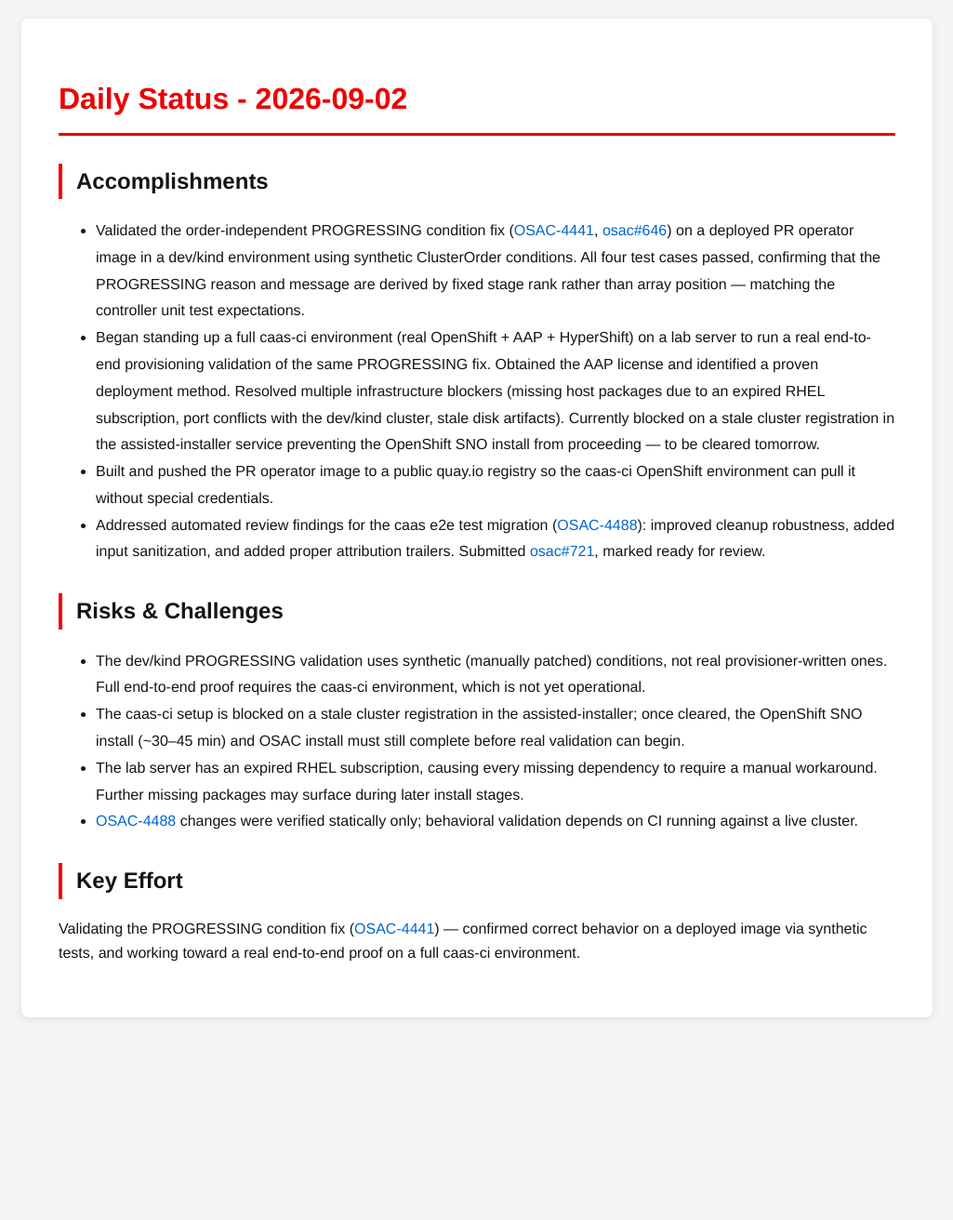
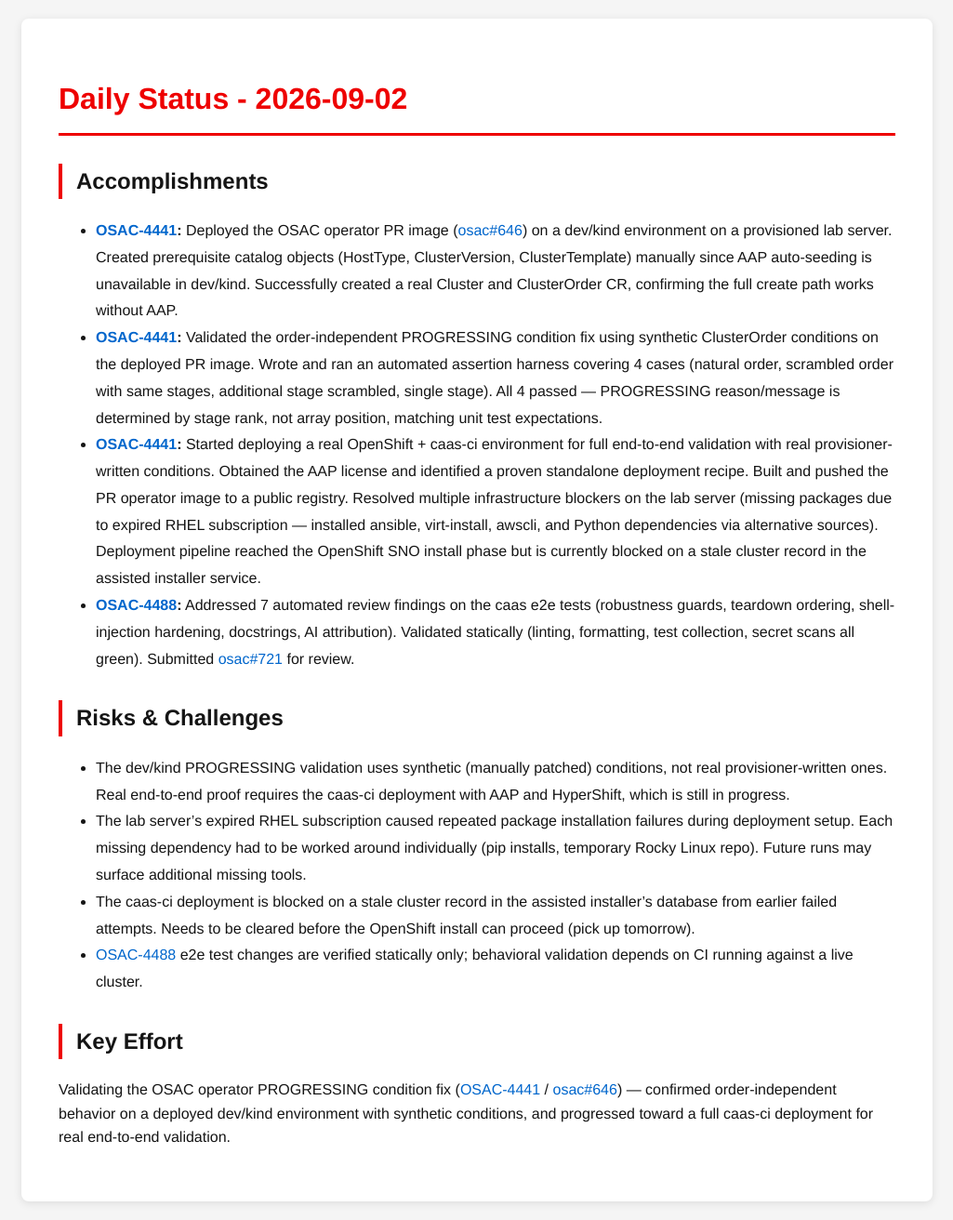
Before and after one commit to tzvatot/daily-status, a Jekyll site: the page built from 2026-09-02.md, in a window 1280 px wide. Shown: the whole page at 93% size, without its empty margins (127-1152 px from the left). Built offline with Jekyll 4.4.1, drawn with Linux system fonts in a browser that asks for light colours; before the commit the page ends 1114 px from its top, so only the background shows below that.

Commit message:
Daily status update - 2026-09-02

```diff
--- a/2026-09-02.md
+++ b/2026-09-02.md
@@ -7,16 +7,19 @@
 # Daily Status - 2026-09-02
 
 ## Accomplishments
-- Validated the order-independent PROGRESSING condition fix ([OSAC-4441](https://redhat.atlassian.net/browse/OSAC-4441), [osac#646](https://github.com/osac-project/osac/pull/646)) on a deployed PR operator image in a dev/kind environment using synthetic ClusterOrder conditions. All four test cases passed, confirming that the PROGRESSING reason and message are derived by fixed stage rank rather than array position — matching the controller unit test expectations.
-- Began standing up a full caas-ci environment (real OpenShift + AAP + HyperShift) on a lab server to run a real end-to-end provisioning validation of the same PROGRESSING fix. Obtained the AAP license and identified a proven deployment method. Resolved multiple infrastructure blockers (missing host packages due to an expired RHEL subscription, port conflicts with the dev/kind cluster, stale disk artifacts). Currently blocked on a stale cluster registration in the assisted-installer service preventing the OpenShift SNO install from proceeding — to be cleared tomorrow.
-- Built and pushed the PR operator image to a public quay.io registry so the caas-ci OpenShift environment can pull it without special credentials.
-- Addressed automated review findings for the caas e2e test migration ([OSAC-4488](https://redhat.atlassian.net/browse/OSAC-4488)): improved cleanup robustness, added input sanitization, and added proper attribution trailers. Submitted [osac#721](https://github.com/osac-project/osac/pull/721), marked ready for review.
+
+- **[OSAC-4441](https://redhat.atlassian.net/browse/OSAC-4441):** Deployed the OSAC operator PR image ([osac#646](https://github.com/osac-project/osac/pull/646)) on a dev/kind environment on a provisioned lab server. Created prerequisite catalog objects (HostType, ClusterVersion, ClusterTemplate) manually since AAP auto-seeding is unavailable in dev/kind. Successfully created a real Cluster and ClusterOrder CR, confirming the full create path works without AAP.
+- **[OSAC-4441](https://redhat.atlassian.net/browse/OSAC-4441):** Validated the order-independent PROGRESSING condition fix using synthetic ClusterOrder conditions on the deployed PR image. Wrote and ran an automated assertion harness covering 4 cases (natural order, scrambled order with same stages, additional stage scrambled, single stage). All 4 passed — PROGRESSING reason/message is determined by stage rank, not array position, matching unit test expectations.
+- **[OSAC-4441](https://redhat.atlassian.net/browse/OSAC-4441):** Started deploying a real OpenShift + caas-ci environment for full end-to-end validation with real provisioner-written conditions. Obtained the AAP license and identified a proven standalone deployment recipe. Built and pushed the PR operator image to a public registry. Resolved multiple infrastructure blockers on the lab server (missing packages due to expired RHEL subscription — installed ansible, virt-install, awscli, and Python dependencies via alternative sources). Deployment pipeline reached the OpenShift SNO install phase but is currently blocked on a stale cluster record in the assisted installer service.
+- **[OSAC-4488](https://redhat.atlassian.net/browse/OSAC-4488):** Addressed 7 automated review findings on the caas e2e tests (robustness guards, teardown ordering, shell-injection hardening, docstrings, AI attribution). Validated statically (linting, formatting, test collection, secret scans all green). Submitted [osac#721](https://github.com/osac-project/osac/pull/721) for review.
 
 ## Risks & Challenges
-- The dev/kind PROGRESSING validation uses synthetic (manually patched) conditions, not real provisioner-written ones. Full end-to-end proof requires the caas-ci environment, which is not yet operational.
-- The caas-ci setup is blocked on a stale cluster registration in the assisted-installer; once cleared, the OpenShift SNO install (~30–45 min) and OSAC install must still complete before real validation can begin.
-- The lab server has an expired RHEL subscription, causing every missing dependency to require a manual workaround. Further missing packages may surface during later install stages.
-- [OSAC-4488](https://redhat.atlassian.net/browse/OSAC-4488) changes were verified statically only; behavioral validation depends on CI running against a live cluster.
+
+- The dev/kind PROGRESSING validation uses synthetic (manually patched) conditions, not real provisioner-written ones. Real end-to-end proof requires the caas-ci deployment with AAP and HyperShift, which is still in progress.
+- The lab server's expired RHEL subscription caused repeated package installation failures during deployment setup. Each missing dependency had to be worked around individually (pip installs, temporary Rocky Linux repo). Future runs may surface additional missing tools.
+- The caas-ci deployment is blocked on a stale cluster record in the assisted installer's database from earlier failed attempts. Needs to be cleared before the OpenShift install can proceed (pick up tomorrow).
+- [OSAC-4488](https://redhat.atlassian.net/browse/OSAC-4488) e2e test changes are verified statically only; behavioral validation depends on CI running against a live cluster.
 
 ## Key Effort
-Validating the PROGRESSING condition fix ([OSAC-4441](https://redhat.atlassian.net/browse/OSAC-4441)) — confirmed correct behavior on a deployed image via synthetic tests, and working toward a real end-to-end proof on a full caas-ci environment.
+
+Validating the OSAC operator PROGRESSING condition fix ([OSAC-4441](https://redhat.atlassian.net/browse/OSAC-4441) / [osac#646](https://github.com/osac-project/osac/pull/646)) — confirmed order-independent behavior on a deployed dev/kind environment with synthetic conditions, and progressed toward a full caas-ci deployment for real end-to-end validation.
```
